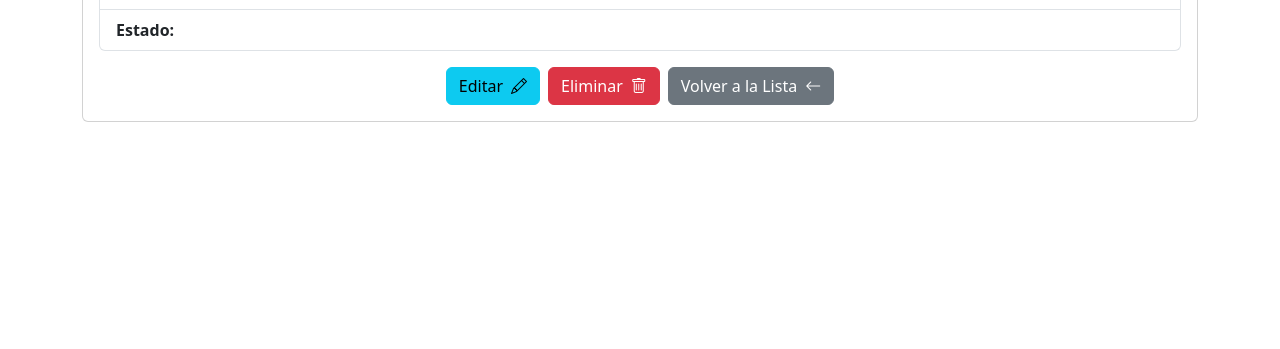
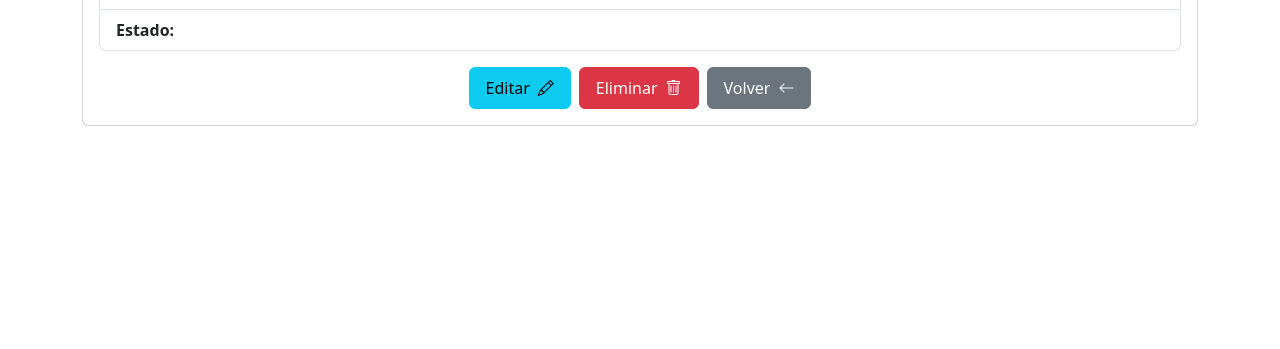
Before and after one commit to JCuenca17/lab_ne, a Django app: template maestro/templates/maestro/detalle.html in a window 1280 px wide. Shown: the part 347-696 px from the top of the page. Run offline with Django 3.2, Linux system fonts and the light colour scheme; the template is opened without the code that fills it, so the values that code supplies are empty.

Commit message:
Corrigiendo boton de volver

```diff
--- a/maestro/templates/maestro/detalle.html
+++ b/maestro/templates/maestro/detalle.html
@@ -42,21 +42,21 @@
       <div class="d-flex justify-content-center mt-3">
         {% if maestro.estado_registro != '*' %}
           <!-- Botón Editar con ícono -->
-          <a href="{% url 'editar' maestro.id %}" class="btn btn-info me-2 d-flex align-items-center">
+          <a href="{% url 'editar' maestro.id %}" class="btn btn-info me-2 d-inline-flex align-items-center py-2 px-3">
             Editar
             <i class="bi bi-pencil ms-2"></i> <!-- Ícono de editar -->
           </a>
 
           <!-- Botón Eliminar con ícono -->
-          <a href="{% url 'eliminar' maestro.id %}" class="btn btn-danger me-2 d-flex align-items-center">
+          <a href="{% url 'eliminar' maestro.id %}" class="btn btn-danger me-2 d-inline-flex align-items-center py-2 px-3">
             Eliminar
             <i class="bi bi-trash ms-2"></i> <!-- Ícono de eliminar -->
           </a>
         {% endif %}
 
         <!-- Botón Volver a la Lista con ícono -->
-        <a href="{% url 'maestro' %}" class="btn btn-secondary d-flex align-items-center">
-          Volver a la Lista
+        <a href="{% url 'maestro' %}" class="btn btn-secondary d-inline-flex align-items-center py-2 px-3">
+          Volver
           <i class="bi bi-arrow-left ms-2"></i> <!-- Ícono de volver -->
         </a>
       </div>
```
